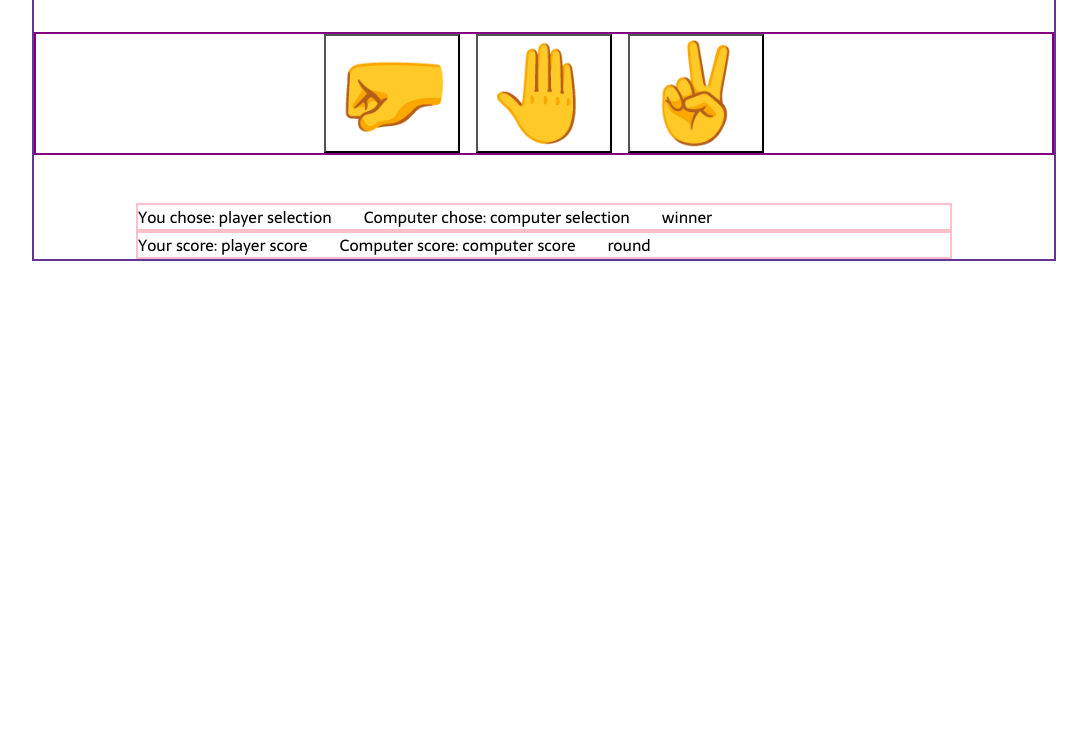
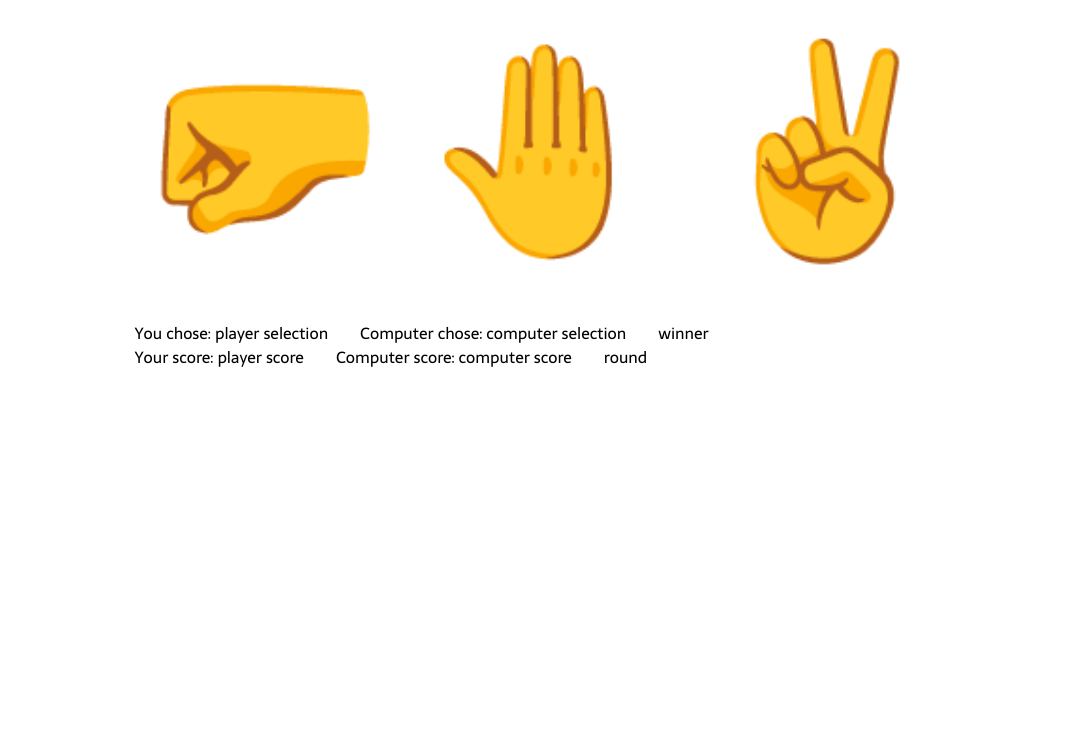
Before and after one commit to nsoimaru/rock-paper-scissors, a plain HTML site: page index.html in a window 1280 px wide. Shown: the part 70-800 px from the top of the page, without its empty margins (96-1183 px from the left). Drawn offline with Linux system fonts and the light colour scheme.

Commit message:
Fix player choice font size

```diff
--- a/css/main.css
+++ b/css/main.css
@@ -60,7 +60,6 @@ body {
 }
 
 .container {
-    border: 2px solid rebeccapurple;
     width: 80%;
     max-width: 1200px;
 }
@@ -68,17 +67,16 @@ body {
 .game {
     justify-content: center;
     gap: 1em;
-    border: 2px solid purple;
     margin: 3rem auto;
 }
 
 .choice {
-    font-size: 6em;
+    font-size: 16vw;
 }
 
 .game button {
     text-decoration: none;
-    /* border: none; */
+    border: none;
     background: none;
 }
 
@@ -88,7 +86,6 @@ body {
 }
 
 .result {
-    border: 2px solid pink;
     width: 80%;
     margin: 0 auto;
     flex-basis: 33.33333%;
```
